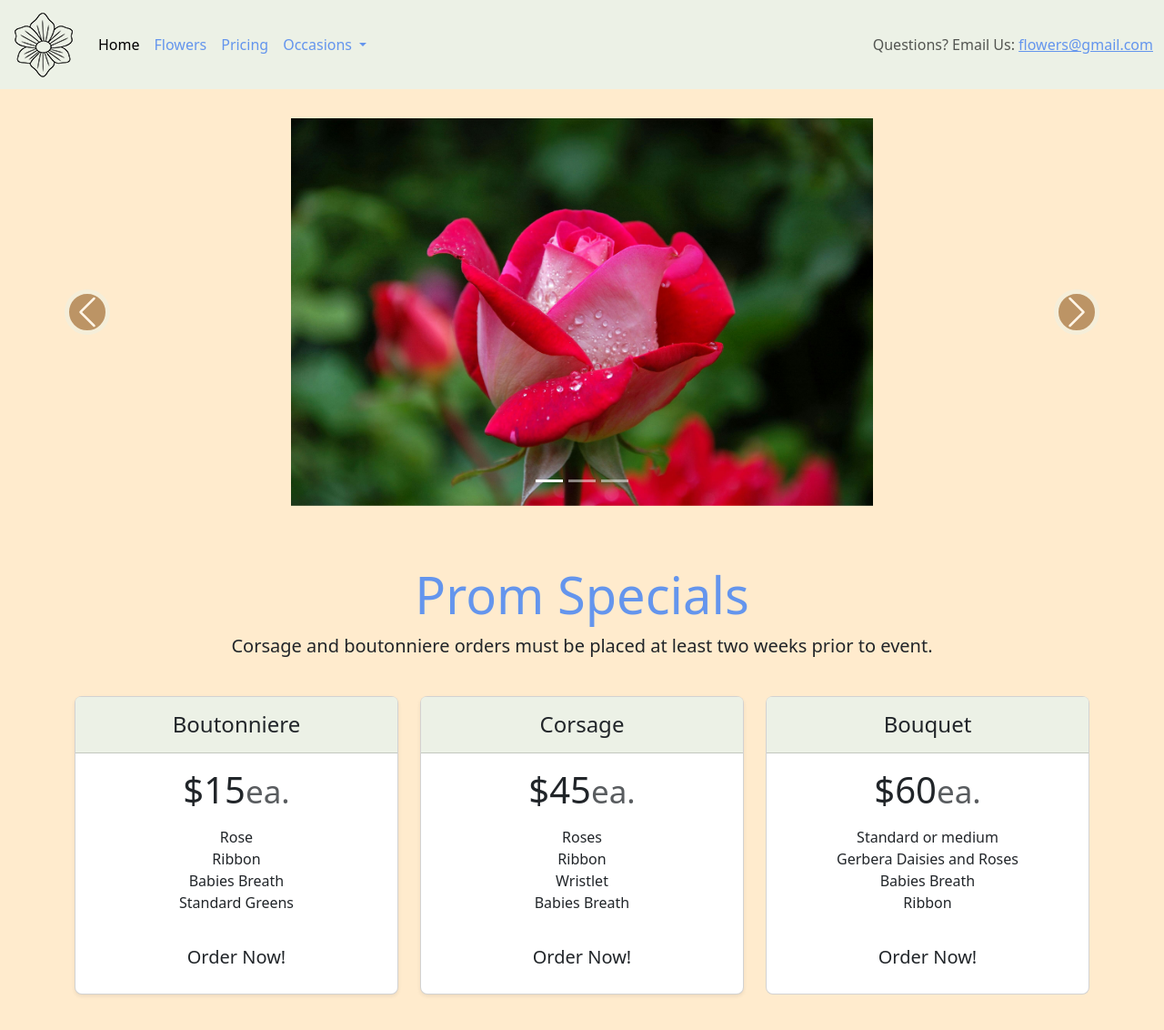
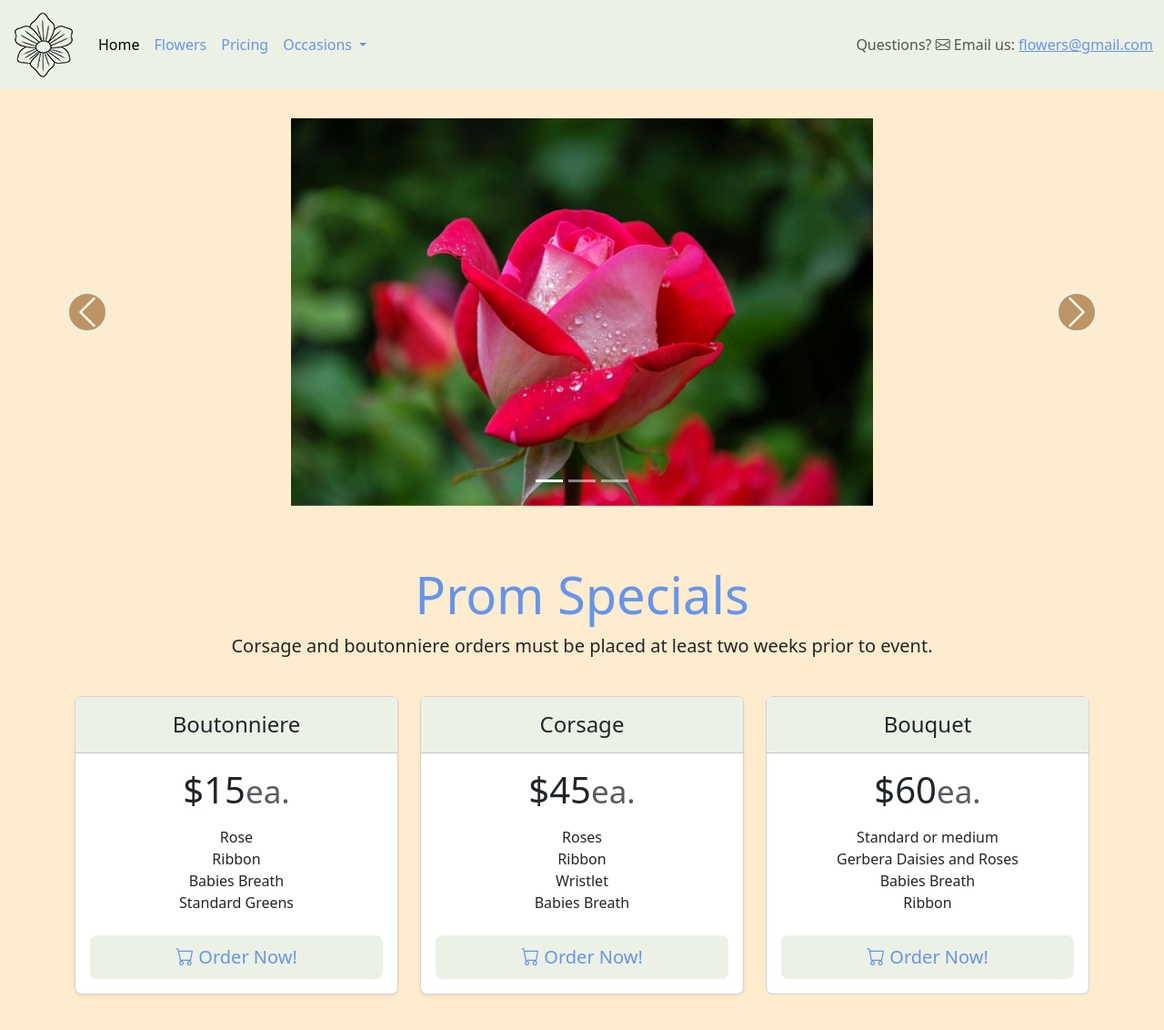
Before and after one commit to kcurtischarles/CIS134_Summer2024, a plain HTML site: page bootstrap_lab/index.html in a window 1280 px wide. Shown: the whole page at 91% size. Drawn offline with nearby package versions, Linux system fonts and the light colour scheme.

Commit message:
Bootstrap Icons Lab

```diff
--- a/bootstrap_lab/css/main.css
+++ b/bootstrap_lab/css/main.css
@@ -50,3 +50,8 @@ h1  {
 .card-header    {
     background-color:var(--nav-bg-color);
 }
+
+.btn    {
+    background-color:var(--nav-bg-color);
+    color:var(--nav-color);
+}
--- a/bootstrap_lab/index.html
+++ b/bootstrap_lab/index.html
@@ -9,6 +9,7 @@
         <link rel="preconnect" href="https://fonts.gstatic.com" crossorigin>
         <link href="https://fonts.googleapis.com/css2?family=Roboto:wght@300&display=swap" rel="stylesheet">
         <link href="https://cdn.jsdelivr.net/npm/bootstrap@5.3.3/dist/css/bootstrap.min.css" rel="stylesheet" integrity="sha384-QWTKZyjpPEjISv5WaRU9OFeRpok6YctnYmDr5pNlyT2bRjXh0JMhjY6hW+ALEwIH" crossorigin="anonymous">
+        <link rel="stylesheet" href="https://cdn.jsdelivr.net/npm/bootstrap-icons@1.11.3/font/bootstrap-icons.min.css">
         <link href="css/main.css" rel="stylesheet">
 
 
@@ -45,7 +46,7 @@
                   </ul>
                 </li>
               </ul>
-                <span class="navbar-text">Questions? Email Us: <a href="mailto:flowers@gmail.com">flowers@gmail.com</a>
+                <span class="navbar-text">Questions? <span class="bi-envelope"></span> Email us: <a href="mailto:flowers@gmail.com">flowers@gmail.com</a>
                 </span>
             </div>
           </div>
@@ -103,7 +104,7 @@
               <li>Babies Breath</li>
               <li>Standard Greens</li>
             </ul>
-            <button type="button" class="w-100 btn btn-lg">Order Now!</button>
+            <button type="button" class="w-100 btn btn-lg"><span class="bi-cart"></span> Order Now!</button>
           </div>
         </div>
       </div>
@@ -120,7 +121,7 @@
               <li>Wristlet</li>
               <li>Babies Breath</li>
             </ul>
-            <button type="button" class="w-100 btn btn-lg">Order Now!</button>
+            <button type="button" class="w-100 btn btn-lg"><span class="bi-cart"></span> Order Now!</button>
           </div>
         </div>
       </div>
@@ -137,7 +138,7 @@
               <li>Babies Breath</li>
               <li>Ribbon</li>
             </ul>
-            <button type="button" class="w-100 btn btn-lg">Order Now!</button>
+            <button type="button" class="w-100 btn btn-lg"><span class="bi-cart"></span> Order Now!</button>
           </div>
         </div>
       </div>
```
